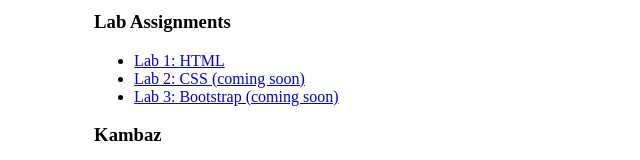
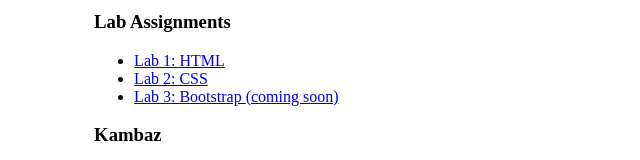
Before and after one commit to parvate-r/CS4550, a Next.js app in the folder kambaz-next-js/: page /Labs in a window 1280 px wide. Shown: the part 127-287 px from the top of the page, without its empty margins (0-640 px from the left). Built offline with nearby package versions, Linux system fonts and the light colour scheme.

Commit message:
quick text fix

```diff
--- a/kambaz-next-js/src/app/Labs/page.tsx
+++ b/kambaz-next-js/src/app/Labs/page.tsx
@@ -9,7 +9,7 @@ export default function LabsLanding() {
       <h3>Lab Assignments</h3>
       <ul>
         <li><Link href="/Labs/Lab1">Lab 1: HTML</Link></li>
-        <li><Link href="/Labs/Lab2">Lab 2: CSS (coming soon)</Link></li>
+        <li><Link href="/Labs/Lab2">Lab 2: CSS</Link></li>
         <li><Link href="/Labs/Lab3">Lab 3: Bootstrap (coming soon)</Link></li>
       </ul>
 
```
